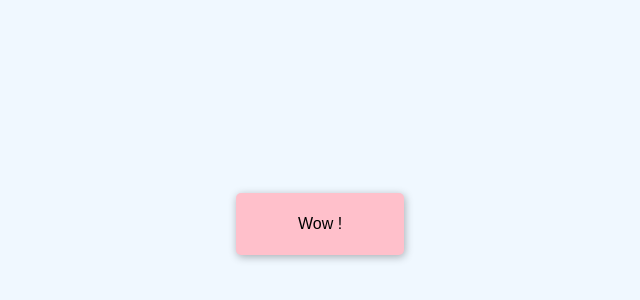
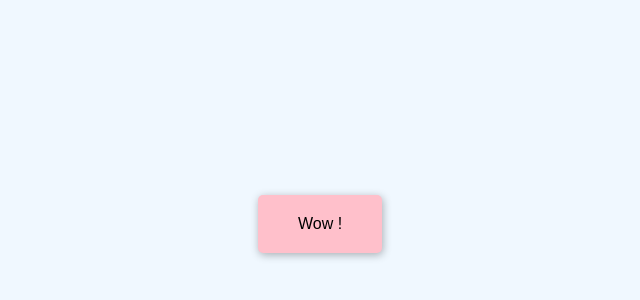
Before and after one commit to MohammadMahdi-Mosleh/1-ButtonRippleEffect, a plain HTML site: page index.html in a window 1280 px wide. Shown: the part 176-476 px from the top of the page, without its empty margins (320-960 px from the left). Drawn offline with Linux system fonts and the light colour scheme.

Commit message:
Last changes in structure and features

```diff
--- a/style.css
+++ b/style.css
@@ -19,7 +19,7 @@ button {
   box-shadow: 1px 2px 8px rgb(0, 0, 0, 0.3);
   border-radius: 5px;
   border: none;
-  padding: 22px 62px;
+  padding: 20px 40px;
   cursor: pointer;
 
   position: relative;
@@ -33,7 +33,7 @@ button span {
 
 button::before {
   content: "";
-  background-color: MediumSeaGreen;
+  background-color: tomato;
   border-radius: 50%;
   width: 0px;
   height: 0px;
```
Also changed, not shown: app.js (+4 -4 lines).
